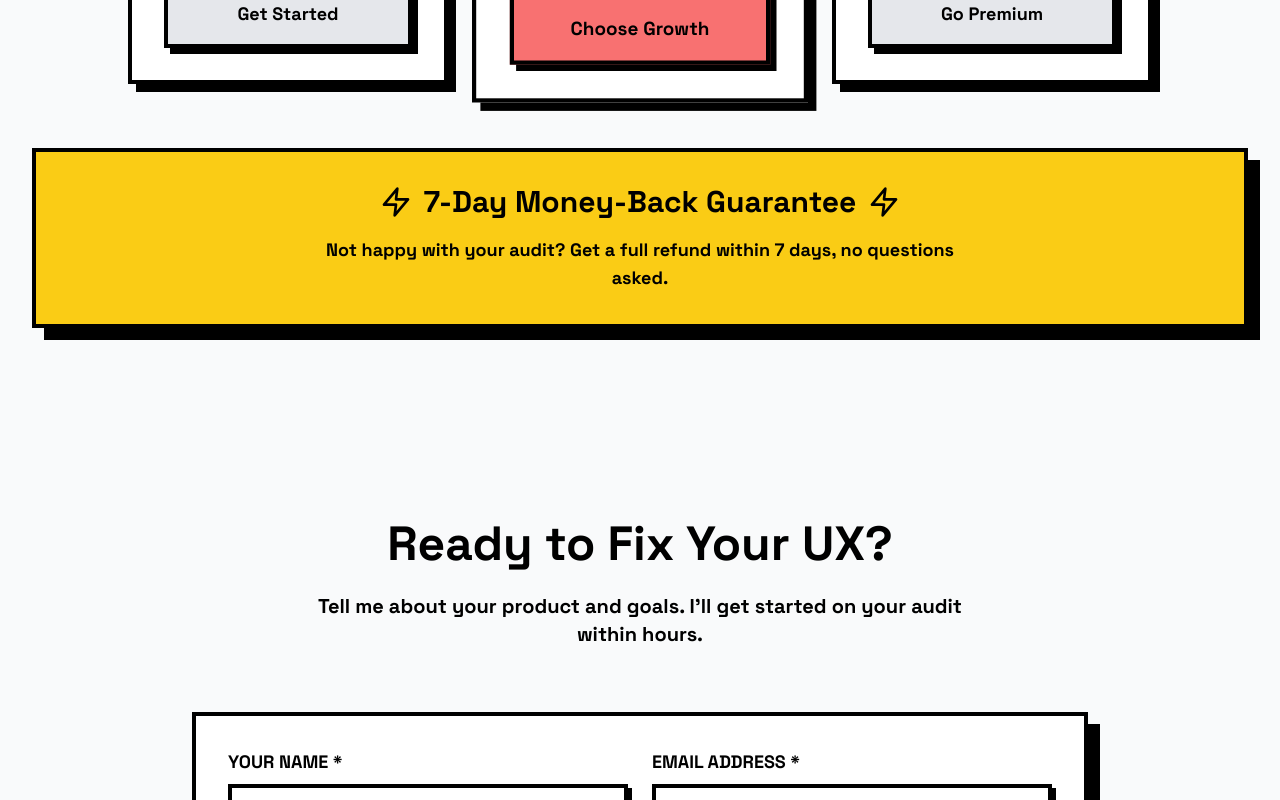
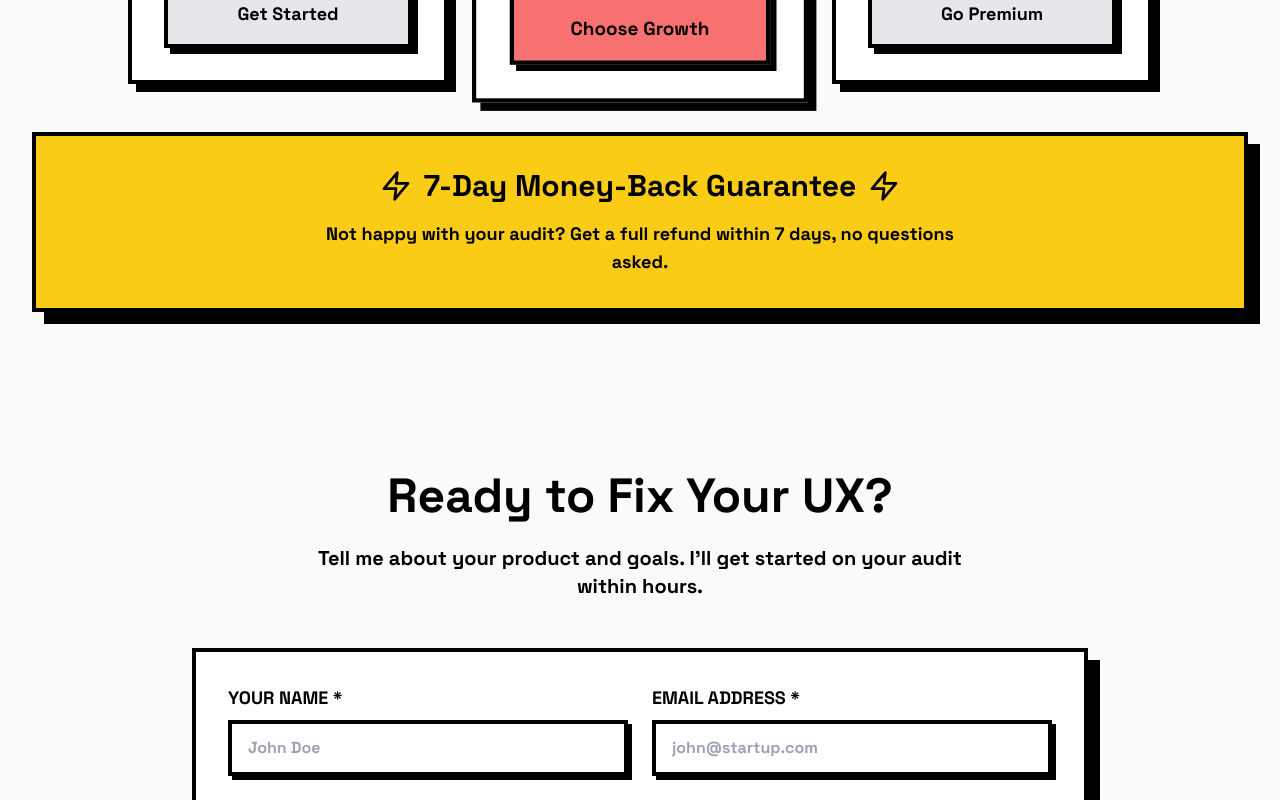
Before and after one commit to shubhu121/ux-boost2, a React (Vite) app: page / in a window 1280 px wide. Shown: the part 3900-4700 px from the top of the page. Built offline with nearby package versions, Linux system fonts and the light colour scheme; no server answers.

Commit message:
Fix spacing between money-back guarantee and get started sections

```diff
--- a/src/components/GetStarted.tsx
+++ b/src/components/GetStarted.tsx
@@ -122,7 +122,7 @@ const GetStarted = () => {
     <section
       id="get-started"
       ref={sectionRef}
-      className={`py-12 sm:py-20 px-4 sm:px-6 lg:px-8 bg-gray-50 dark:bg-gray-800 transition-all duration-1000 ${
+      className={`py-8 sm:py-12 px-4 sm:px-6 lg:px-8 bg-gray-50 dark:bg-gray-800 transition-all duration-1000 ${
         sectionVisible ? 'opacity-100' : 'opacity-0'
       }`}
     >
@@ -136,7 +136,7 @@ const GetStarted = () => {
 
         <div
           ref={titleRef}
-          className={`text-center mb-12 sm:mb-16 transition-all duration-1000 ${
+          className={`text-center mb-8 sm:mb-12 transition-all duration-1000 ${
             titleVisible ? 'opacity-100 translate-y-0' : 'opacity-0 translate-y-8'
           }`}
         >
--- a/src/components/Pricing.tsx
+++ b/src/components/Pricing.tsx
@@ -172,7 +172,7 @@ const Pricing = () => {
         {/* Money-Back Guarantee */}
         <div
           ref={guaranteeRef}
-          className={`mt-16 bg-yellow-400 border-4 border-black dark:border-gray-100 p-8 text-center shadow-[12px_12px_0px_0px_#000] dark:shadow-[12px_12px_0px_0px_#f3f4f6] transition-all duration-1000 transform ${
+          className={`mt-12 bg-yellow-400 border-4 border-black dark:border-gray-100 p-8 text-center shadow-[12px_12px_0px_0px_#000] dark:shadow-[12px_12px_0px_0px_#f3f4f6] transition-all duration-1000 transform ${
             guaranteeVisible ? 'opacity-100 translate-y-0 scale-100' : 'opacity-0 translate-y-8 scale-95'
           }`}
         >
```
